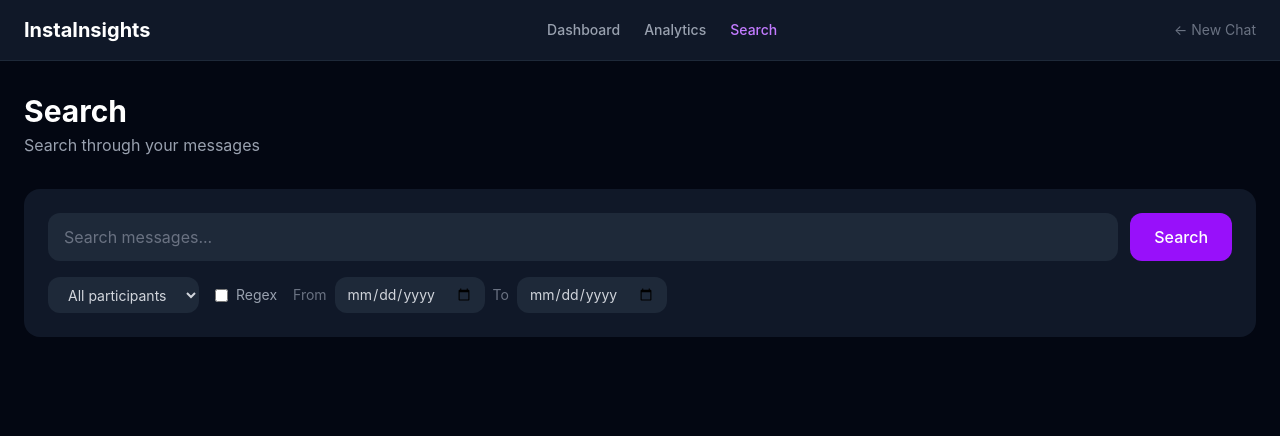
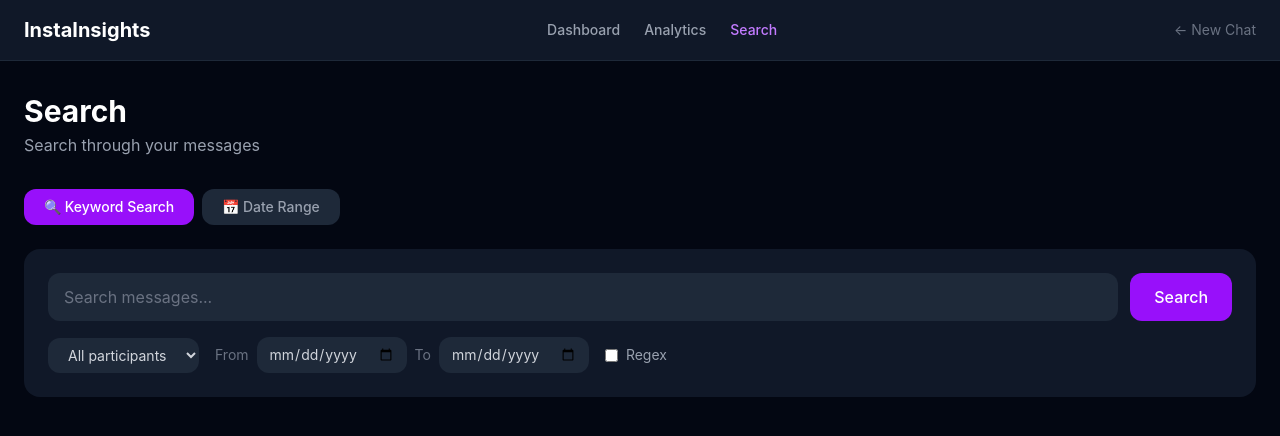
Before and after one commit to hamzaTheZeeshan/InstaInsights, a React (Vite) app: page /search in a window 1280 px wide. Shown: the top 436 px of the page. Built offline with nearby package versions, Linux system fonts and the light colour scheme.

Commit message:
Made the search feature more fast and lag free

```diff
--- a/src/pages/SearchPage.tsx
+++ b/src/pages/SearchPage.tsx
@@ -1,17 +1,42 @@
-import { useState } from 'react';
+import { useState, useMemo } from 'react';
 import Layout from '../components/Layout/Layout';
 import { useSearch } from '../hooks/useSearch';
 import { useChatData } from '../hooks/useChatData';
 import { highlightText } from '../search/regexSearch';
 
+type SearchMode = 'keyword' | 'date';
+
 export default function SearchPage() {
-  const { participants } = useChatData();
+  const { participants, messages } = useChatData();
   const { results, options, setOptions } = useSearch();
   const [inputValue, setInputValue] = useState('');
+  const [mode, setSearchMode] = useState<SearchMode>('keyword');
+  const [startDate, setStartDate] = useState('');
+  const [endDate, setEndDate] = useState('');
+  const [appliedStart, setAppliedStart] = useState('');
+  const [appliedEnd, setAppliedEnd] = useState('');
 
   const handleSearch = () => {
     setOptions({ ...options, query: inputValue });
   };
+
+  const dateResults = useMemo(() => {
+    if (mode !== 'date' || (!appliedStart && !appliedEnd)) return [];
+    return messages.filter(m => {
+      const msgDate = new Date(m.timestamp);
+      if (appliedStart) {
+        const start = new Date(appliedStart);
+        start.setHours(0, 0, 0, 0);
+        if (msgDate < start) return false;
+      }
+      if (appliedEnd) {
+        const end = new Date(appliedEnd);
+        end.setHours(23, 59, 59, 999);
+        if (msgDate > end) return false;
+      }
+      return true;
+    });
+  }, [messages, appliedStart, appliedEnd, mode]);
 
   const renderHighlighted = (content: string) => {
     const highlighted = highlightText(content, options.query, options.useRegex);
@@ -30,7 +55,32 @@ export default function SearchPage() {
         <p className="text-gray-400">Search through your messages</p>
       </div>
 
-      {/* Search bar */}
+      {/* Mode toggle */}
+      <div className="flex gap-2 mb-6">
+        <button
+          onClick={() => setSearchMode('keyword')}
+          className={`px-5 py-2 rounded-xl text-sm font-medium transition-colors ${
+            mode === 'keyword'
+              ? 'bg-purple-600 text-white'
+              : 'bg-gray-800 text-gray-400 hover:text-white'
+          }`}
+        >
+          🔍 Keyword Search
+        </button>
+        <button
+          onClick={() => setSearchMode('date')}
+          className={`px-5 py-2 rounded-xl text-sm font-medium transition-colors ${
+            mode === 'date'
+              ? 'bg-purple-600 text-white'
+              : 'bg-gray-800 text-gray-400 hover:text-white'
+          }`}
+        >
+          📅 Date Range
+        </button>
+      </div>
+
+      {/* Keyword mode */}
+      {mode === 'keyword' && (
         <div className="bg-gray-900 rounded-2xl p-6 mb-6">
           <div className="flex gap-3 mb-4">
             <input
@@ -49,8 +99,7 @@ export default function SearchPage() {
             </button>
           </div>
 
-        {/* Filters */}
-        <div className="flex gap-4 flex-wrap">
+          <div className="flex gap-4 flex-wrap items-center">
             <select
               value={options.sender}
               onChange={e => setOptions({ ...options, sender: e.target.value })}
@@ -61,16 +110,6 @@ export default function SearchPage() {
                 <option key={p} value={p}>{p}</option>
               ))}
             </select>
-
-          <label className="flex items-center gap-2 text-gray-400 text-sm cursor-pointer">
-            <input
-              type="checkbox"
-              checked={options.useRegex}
-              onChange={e => setOptions({ ...options, useRegex: e.target.checked })}
-              className="accent-purple-500"
-            />
-            Regex
-          </label>
 
             <div className="flex items-center gap-2">
               <span className="text-gray-500 text-sm">From</span>
@@ -92,24 +131,75 @@ export default function SearchPage() {
                 className="bg-gray-800 text-gray-300 rounded-xl px-3 py-2 outline-none text-sm"
               />
             </div>
+
+            <label className="flex items-center gap-2 text-gray-400 text-sm cursor-pointer">
+              <input
+                type="checkbox"
+                checked={options.useRegex}
+                onChange={e => setOptions({ ...options, useRegex: e.target.checked })}
+                className="accent-purple-500"
+              />
+              Regex
+            </label>
           </div>
         </div>
+      )}
 
-      {/* Results */}
-      {options.query && (
+      {/* Date mode */}
+      {mode === 'date' && (
+        <div className="bg-gray-900 rounded-2xl p-6 mb-6">
+          <div className="flex gap-4 items-center flex-wrap">
+            <div className="flex items-center gap-2">
+              <span className="text-gray-400 text-sm">From</span>
+              <input
+                type="date"
+                value={startDate}
+                onChange={e => setStartDate(e.target.value)}
+                className="bg-gray-800 text-gray-300 rounded-xl px-4 py-3 outline-none focus:ring-2 focus:ring-purple-500 text-sm"
+              />
+            </div>
+            <div className="flex items-center gap-2">
+              <span className="text-gray-400 text-sm">To</span>
+              <input
+                type="date"
+                value={endDate}
+                onChange={e => setEndDate(e.target.value)}
+                className="bg-gray-800 text-gray-300 rounded-xl px-4 py-3 outline-none focus:ring-2 focus:ring-purple-500 text-sm"
+              />
+            </div>
+            <button
+              onClick={() => { setAppliedStart(startDate); setAppliedEnd(endDate); }}
+              className="bg-purple-600 hover:bg-purple-700 text-white px-6 py-3 rounded-xl font-medium transition-colors"
+            >
+              Search
+            </button>
+          </div>
+        </div>
+      )}
+
+      {/* Results count */}
+      {mode === 'keyword' && options.query && (
         <p className="text-gray-500 text-sm mb-4">
           {results.length} result{results.length !== 1 ? 's' : ''}
           {results.length === 200 ? ' (capped at 200)' : ''}
         </p>
       )}
+      {mode === 'date' && (appliedStart || appliedEnd) && (
+        <p className="text-gray-500 text-sm mb-4">
+          {dateResults.length} message{dateResults.length !== 1 ? 's' : ''} in this range
+        </p>
+      )}
 
+      {/* Keyword results */}
+      {mode === 'keyword' && (
         <div className="flex flex-col gap-4">
           {results.map((result, i) => (
             <div key={i} className="bg-gray-900 rounded-2xl p-4">
               {result.context.map((msg, j) => (
                 <div
                   key={msg.id}
-                className={`flex gap-3 py-2 px-3 rounded-xl mb-1 ${j === result.matchIndex ? 'bg-gray-800' : ''
+                  className={`flex gap-3 py-2 px-3 rounded-xl mb-1 ${
+                    j === result.matchIndex ? 'bg-gray-800' : ''
                   }`}
                 >
                   <span className="text-purple-400 text-sm font-semibold min-w-24 shrink-0">
@@ -128,6 +218,26 @@ export default function SearchPage() {
             </div>
           ))}
         </div>
+      )}
+
+      {/* Date results */}
+      {mode === 'date' && (
+        <div className="flex flex-col gap-2">
+          {dateResults.map(msg => (
+            <div key={msg.id} className="bg-gray-900 rounded-2xl px-5 py-3 flex gap-3 items-start">
+              <span className="text-purple-400 text-sm font-semibold min-w-24 shrink-0">
+                {msg.sender.split(' ')[0]}
+              </span>
+              <span className="text-gray-300 text-sm flex-1">
+                {msg.content || <span className="text-gray-600 italic">attachment / share</span>}
+              </span>
+              <span className="text-gray-600 text-xs shrink-0">
+                {new Date(msg.timestamp).toLocaleString()}
+              </span>
+            </div>
+          ))}
+        </div>
+      )}
     </Layout>
   );
 }
```
Lines whose indentation alone changed are shown as unchanged.
